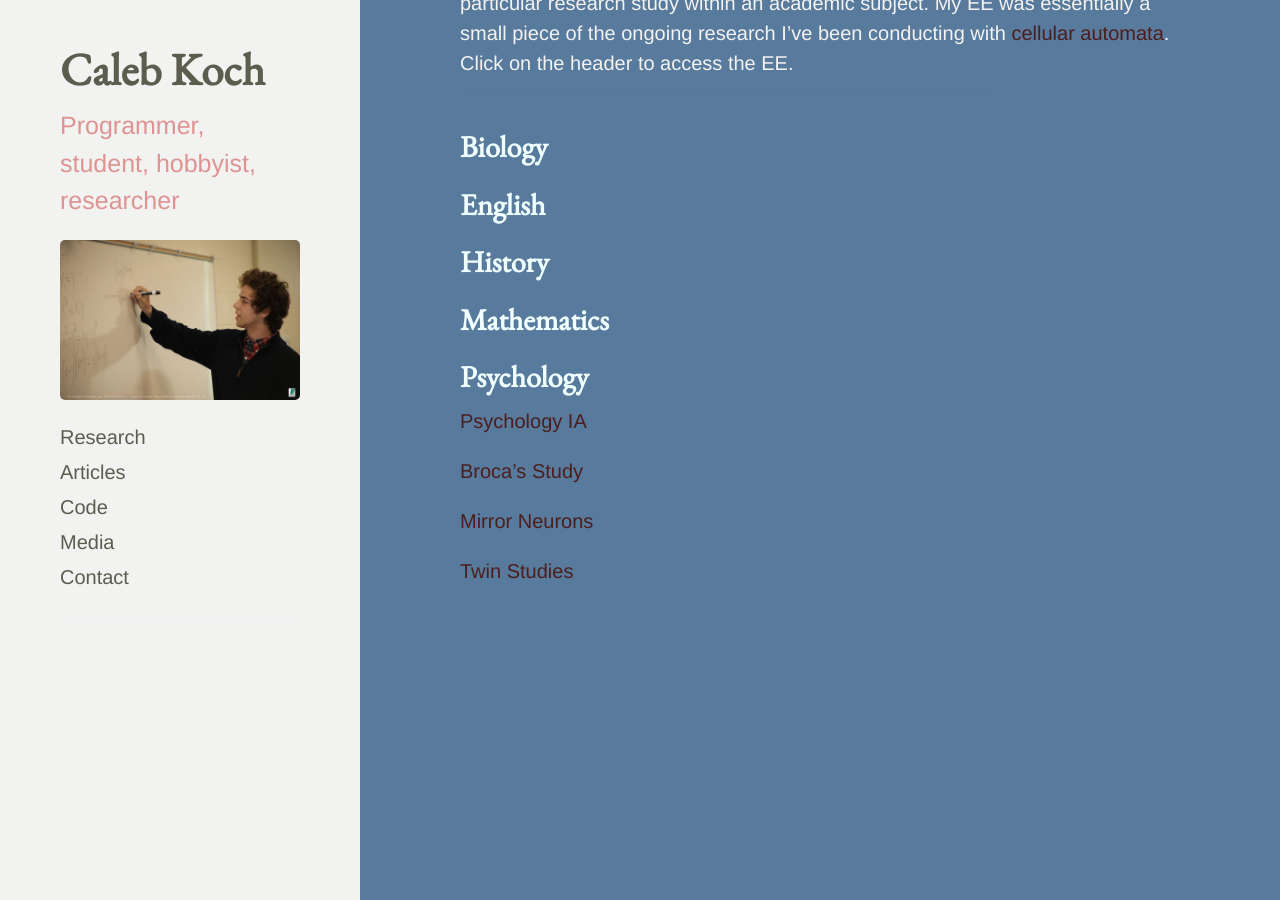
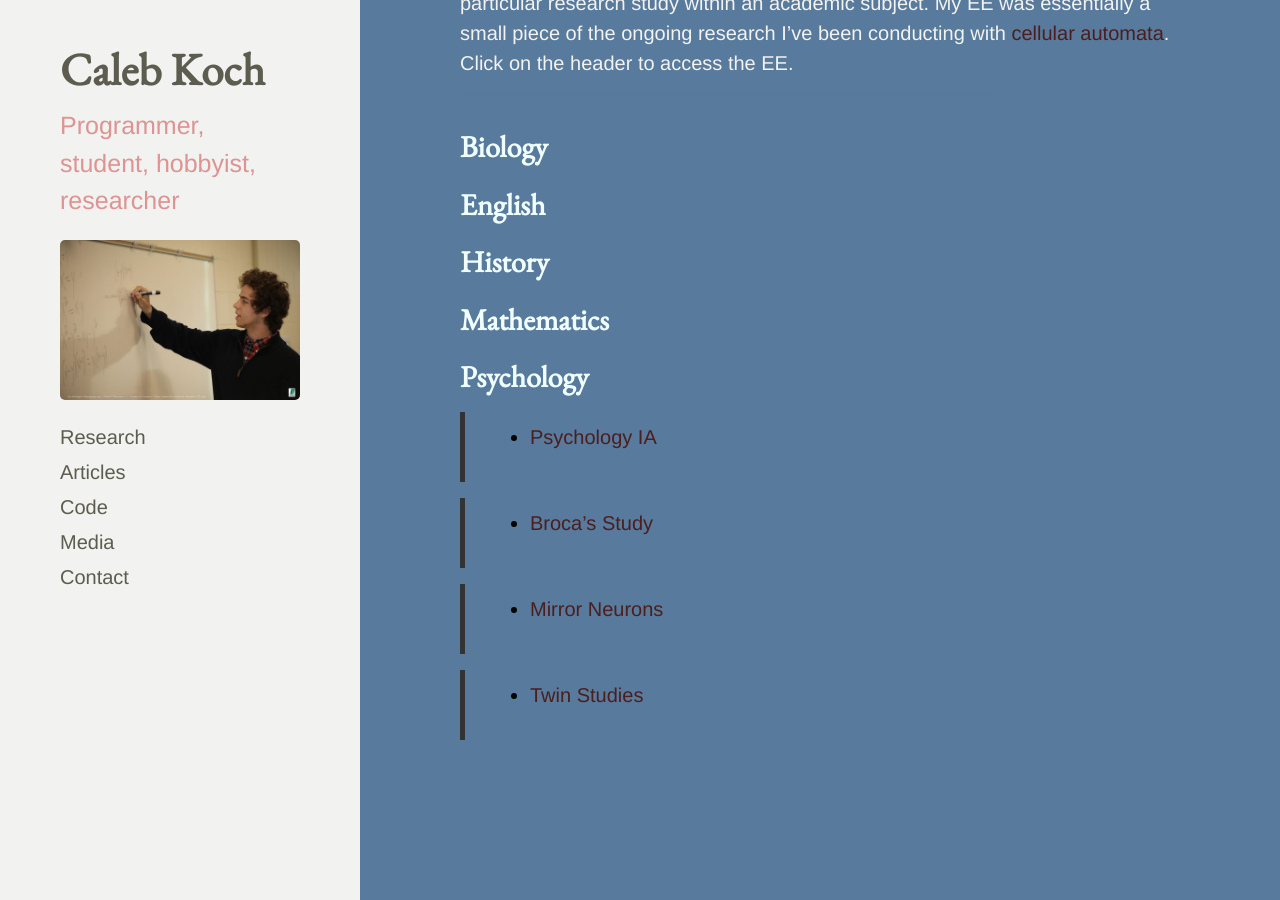
Before and after one commit to cakoch10/cakoch10.github.io, a Jekyll site: the page built from IB.md, in a window 1280 px wide and 900 px high, scrolled down 996 px. Built offline with Jekyll 4.4.1, drawn with Linux system fonts in a browser that asks for light colours.

Commit message:
Update IB.md

```diff
--- a/IB.md
+++ b/IB.md
@@ -41,10 +41,10 @@
 
 
 <h2>Psychology</h2>
-[Psychology IA](https://drive.google.com/file/d/0B4OeX3-AwFSzTjJjQ3p4TmxLTWc/view?usp=sharing)
+> - [Psychology IA](https://drive.google.com/file/d/0B4OeX3-AwFSzTjJjQ3p4TmxLTWc/view?usp=sharing)
 
-[Broca's Study](https://drive.google.com/file/d/0B4OeX3-AwFSzX1EyNFM4cG9XTkE/view?usp=sharing)
+> - [Broca's Study](https://drive.google.com/file/d/0B4OeX3-AwFSzX1EyNFM4cG9XTkE/view?usp=sharing)
 
-[Mirror Neurons](https://drive.google.com/file/d/0B4OeX3-AwFSzQkpLVG5oN0NmRGM/view?usp=sharing)
+> - [Mirror Neurons](https://drive.google.com/file/d/0B4OeX3-AwFSzQkpLVG5oN0NmRGM/view?usp=sharing)
 
-[Twin Studies](https://drive.google.com/file/d/0B4OeX3-AwFSzYTZpbWluQkhLTmM/view?usp=sharing)
+> - [Twin Studies](https://drive.google.com/file/d/0B4OeX3-AwFSzYTZpbWluQkhLTmM/view?usp=sharing)
```
